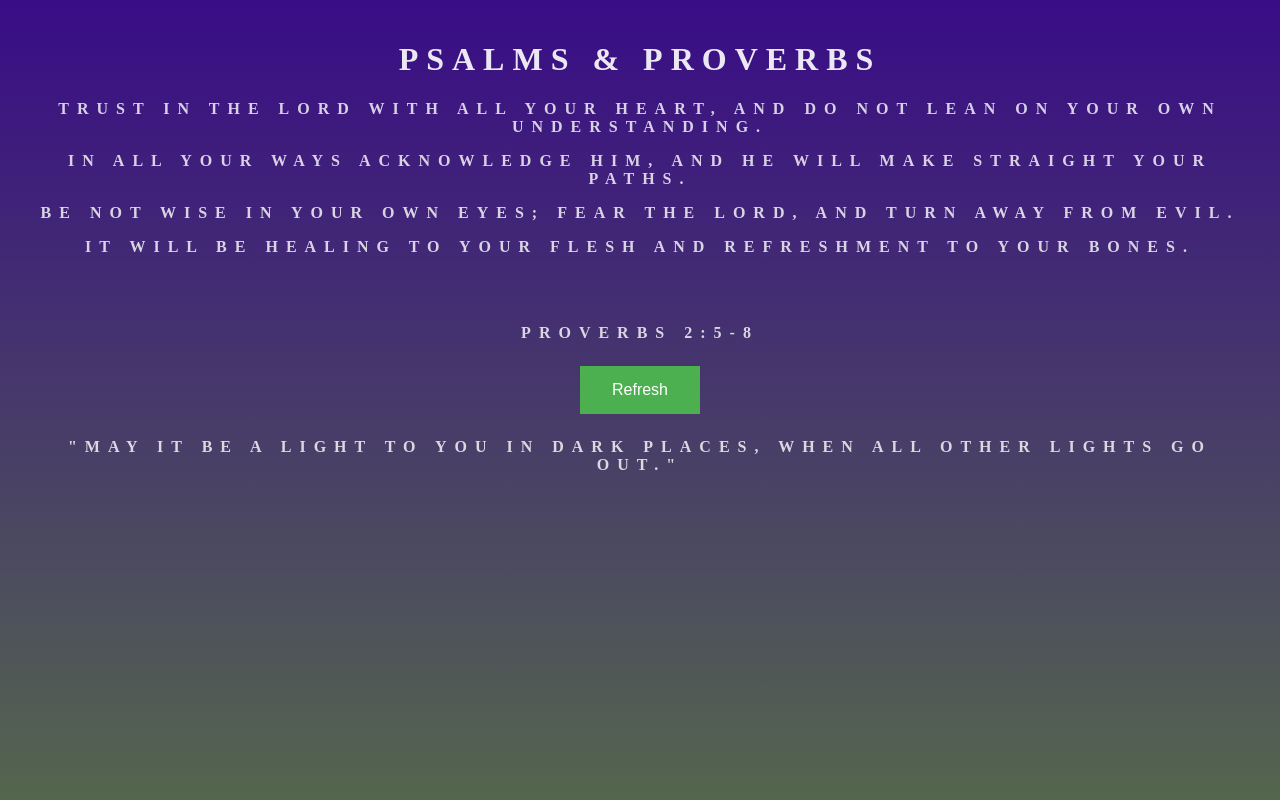
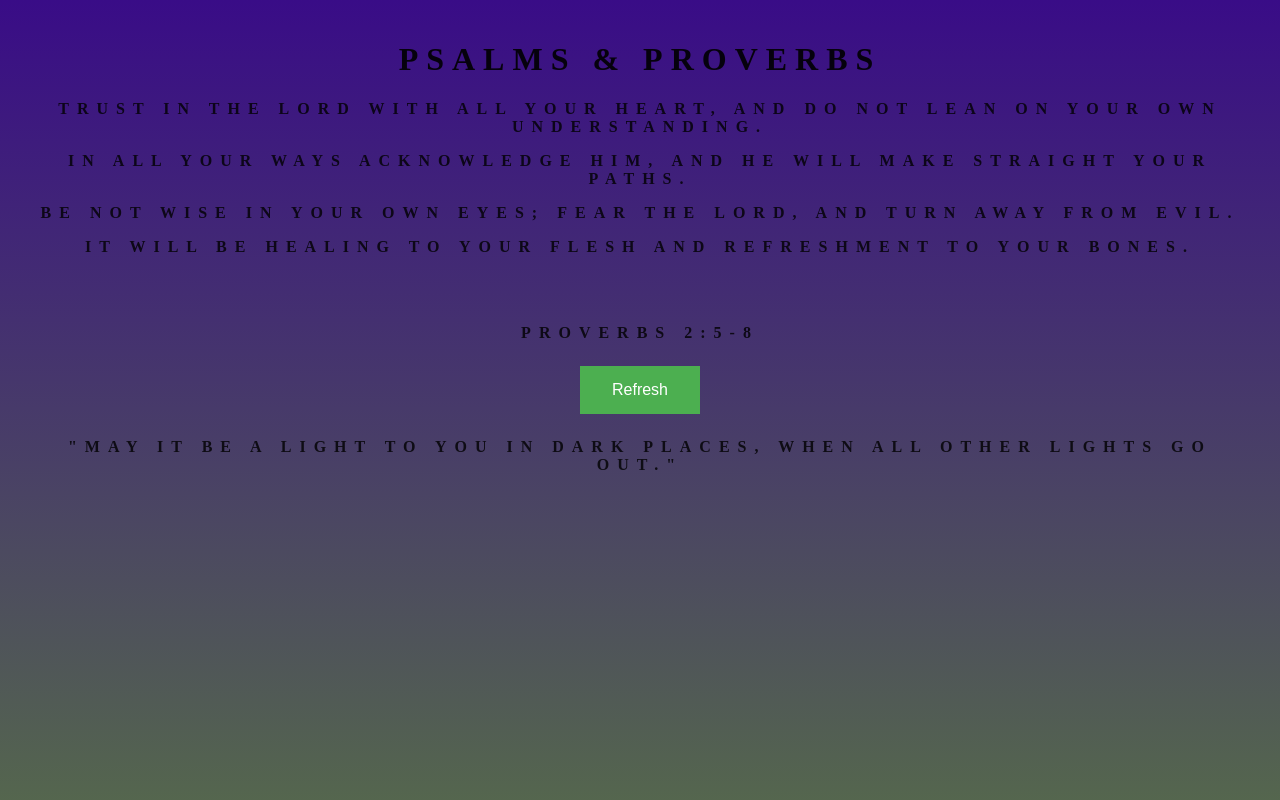
Before and after one commit to kawgh1/verses, a plain HTML site: page index.html in a window 1280 px wide. Shown: the top 800 px of the page. Drawn offline with Linux system fonts and the light colour scheme.

Commit message:
Update styles.css

```diff
--- a/styles.css
+++ b/styles.css
@@ -9,7 +9,7 @@ html, body {
 body {
 	font: 'Raleway', sans-serif;
 	font-size: 2vh;
-	color: rgba(255, 255, 255, 0.8);
+	color: rgba(0, 0, 0, 0.8);
 	text-align: center;
 	text-transform: uppercase;
 	letter-spacing: .5em;
@@ -20,7 +20,7 @@ body {
 
 h1 {
 	font: 'Raleway', sans-serif;
-	color: rgba(255, 255, 255, 0.9);
+	color: rgba(0, 0, 0, 0.9);
 	text-align: center;
 	text-transform: uppercase;
 	letter-spacing: .25em;
@@ -30,7 +30,7 @@ h1 {
 
 h3 {
 	font: 'Raleway', sans-serif;
-	color: rgba(255, 255, 255, 0.6);
+	color: rgba(0, 0, 0, 0.8);
 	text-align: center;
 	text-transform: none;
 	letter-spacing: 0.1em;
```
